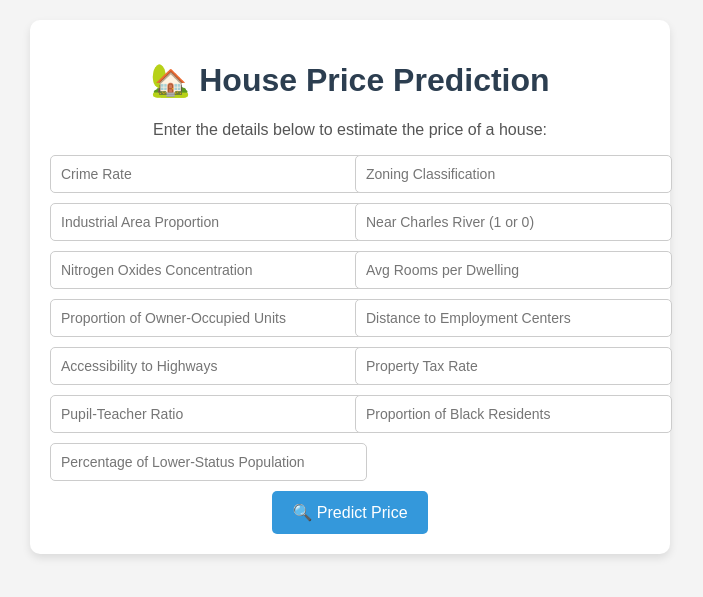
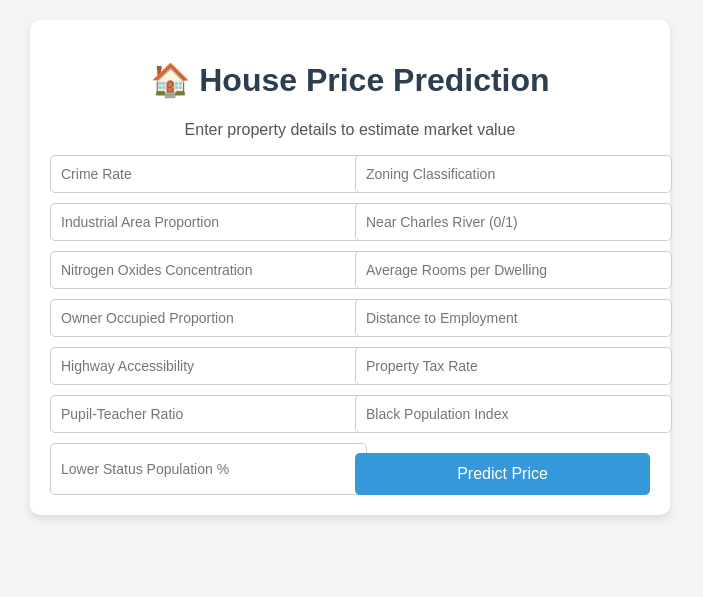
Before and after one commit to PriyavratSingh/House-Price-Prediction, a Flask app: template templates/index.html in a window 1280 px wide. Shown: the top 597 px of the page, without its empty margins (290-993 px from the left). Run offline with Flask 3, Linux system fonts and the light colour scheme; the template is opened without the code that fills it, so the values that code supplies are empty; parts of the project's set-up code (start-up, migrations or seed data) failed here and were passed over.

Commit message:
Enhance UI layout and structure of index.html for improved user experience
Updated form inputs and layout for better user experience.

```diff
--- a/templates/index.html
+++ b/templates/index.html
@@ -1,49 +1,40 @@
 <!DOCTYPE html>
-<html lang="en">
+<html>
 <head>
-    <meta charset="UTF-8">
-    <meta name="viewport" content="width=device-width, initial-scale=1.0">
-   <!DOCTYPE html>
-<html lang="en">
-<head>
-    <meta charset="UTF-8">
-    <meta name="viewport" content="width=device-width, initial-scale=1.0">
     <title>House Price Prediction</title>
     <link rel="stylesheet" href="{{ url_for('static', filename='styles.css') }}">
 </head>
 <body>
 
-    <div class="container">
-        <h1>🏡 House Price Prediction</h1>
-        <p>Enter the details below to estimate the price of a house:</p>
+<div class="container">
+    <h1>🏠 House Price Prediction</h1>
+    <p class="subtitle">Enter property details to estimate market value</p>
 
-        <form action="/predict" method="post">
-            <div class="form-grid">
-                <input type="number" step="any" name="CRIM" placeholder="Crime Rate" required>
-                <input type="number" step="any" name="ZN" placeholder="Zoning Classification" required>
-                <input type="number" step="any" name="INDUS" placeholder="Industrial Area Proportion" required>
-                <input type="number" step="any" name="CHAS" placeholder="Near Charles River (1 or 0)" required>
-                <input type="number" step="any" name="NOX" placeholder="Nitrogen Oxides Concentration" required>
-                <input type="number" step="any" name="RM" placeholder="Avg Rooms per Dwelling" required>
-                <input type="number" step="any" name="AGE" placeholder="Proportion of Owner-Occupied Units" required>
-                <input type="number" step="any" name="DIS" placeholder="Distance to Employment Centers" required>
-                <input type="number" step="any" name="RAD" placeholder="Accessibility to Highways" required>
-                <input type="number" step="any" name="TAX" placeholder="Property Tax Rate" required>
-                <input type="number" step="any" name="PTRATIO" placeholder="Pupil-Teacher Ratio" required>
-                <input type="number" step="any" name="B" placeholder="Proportion of Black Residents" required>
-                <input type="number" step="any" name="LSTAT" placeholder="Percentage of Lower-Status Population" required>
-            </div>
+    <form method="POST" class="form-grid">
 
-            <button type="submit">🔍 Predict Price</button>
-        </form>
+        <input type="text" name="crime_rate" placeholder="Crime Rate" required>
+        <input type="text" name="zoning" placeholder="Zoning Classification" required>
+        <input type="text" name="industrial" placeholder="Industrial Area Proportion" required>
+        <input type="text" name="river" placeholder="Near Charles River (0/1)" required>
+        <input type="text" name="nox" placeholder="Nitrogen Oxides Concentration" required>
+        <input type="text" name="rooms" placeholder="Average Rooms per Dwelling" required>
+        <input type="text" name="owner_occ" placeholder="Owner Occupied Proportion" required>
+        <input type="text" name="distance" placeholder="Distance to Employment" required>
+        <input type="text" name="highways" placeholder="Highway Accessibility" required>
+        <input type="text" name="tax" placeholder="Property Tax Rate" required>
+        <input type="text" name="ptratio" placeholder="Pupil-Teacher Ratio" required>
+        <input type="text" name="black" placeholder="Black Population Index" required>
+        <input type="text" name="lstat" placeholder="Lower Status Population %" required>
 
-        {% if prediction_text %}
-            <div class="result">
-                <h2>🏠 Estimated Price</h2>
-                <p>{{ prediction_text }}</p>
-            </div>
-        {% endif %}
+        <button type="submit">Predict Price</button>
+    </form>
+
+    {% if prediction %}
+    <div class="result">
+        Estimated Price: ${{ prediction }}
     </div>
+    {% endif %}
+</div>
 
 </body>
 </html>
```
